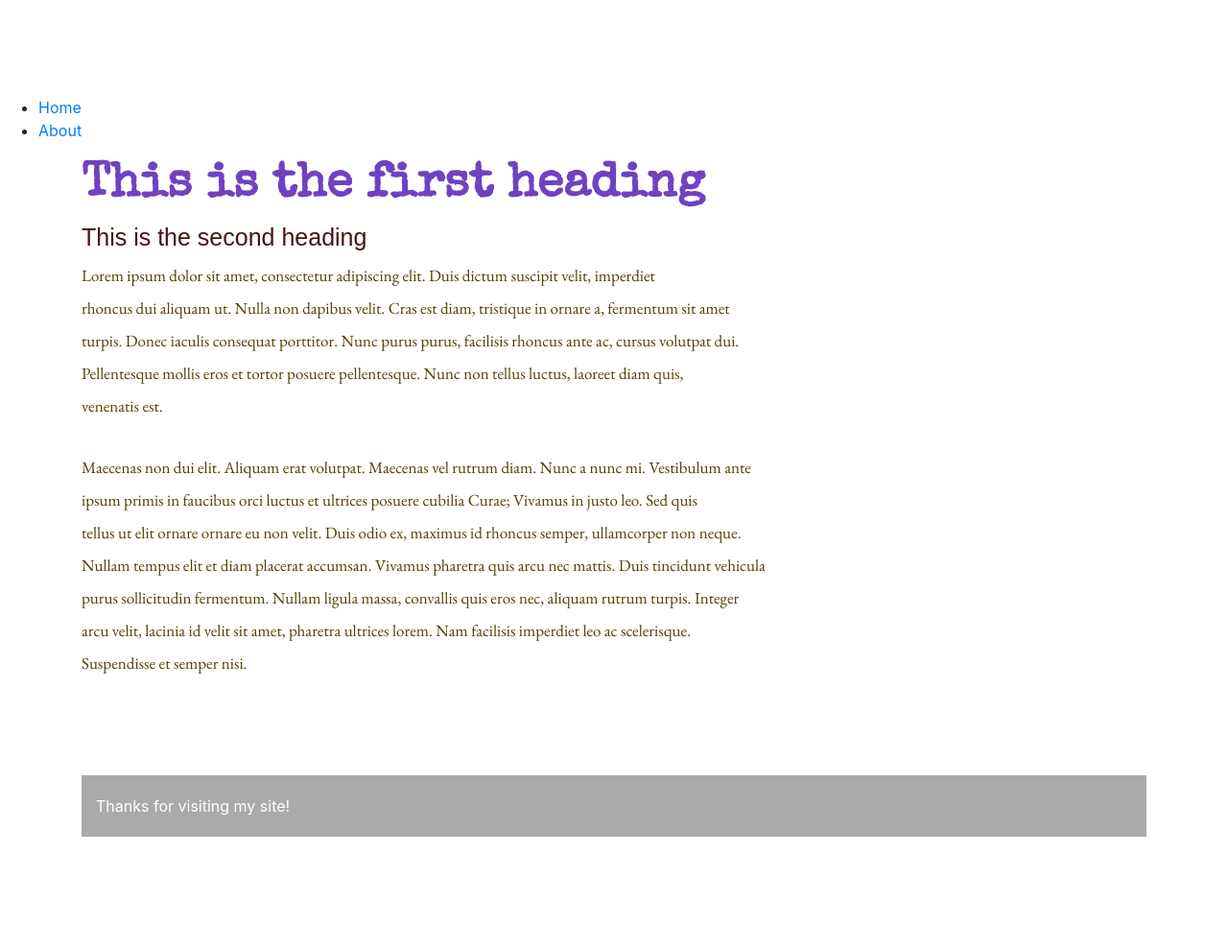
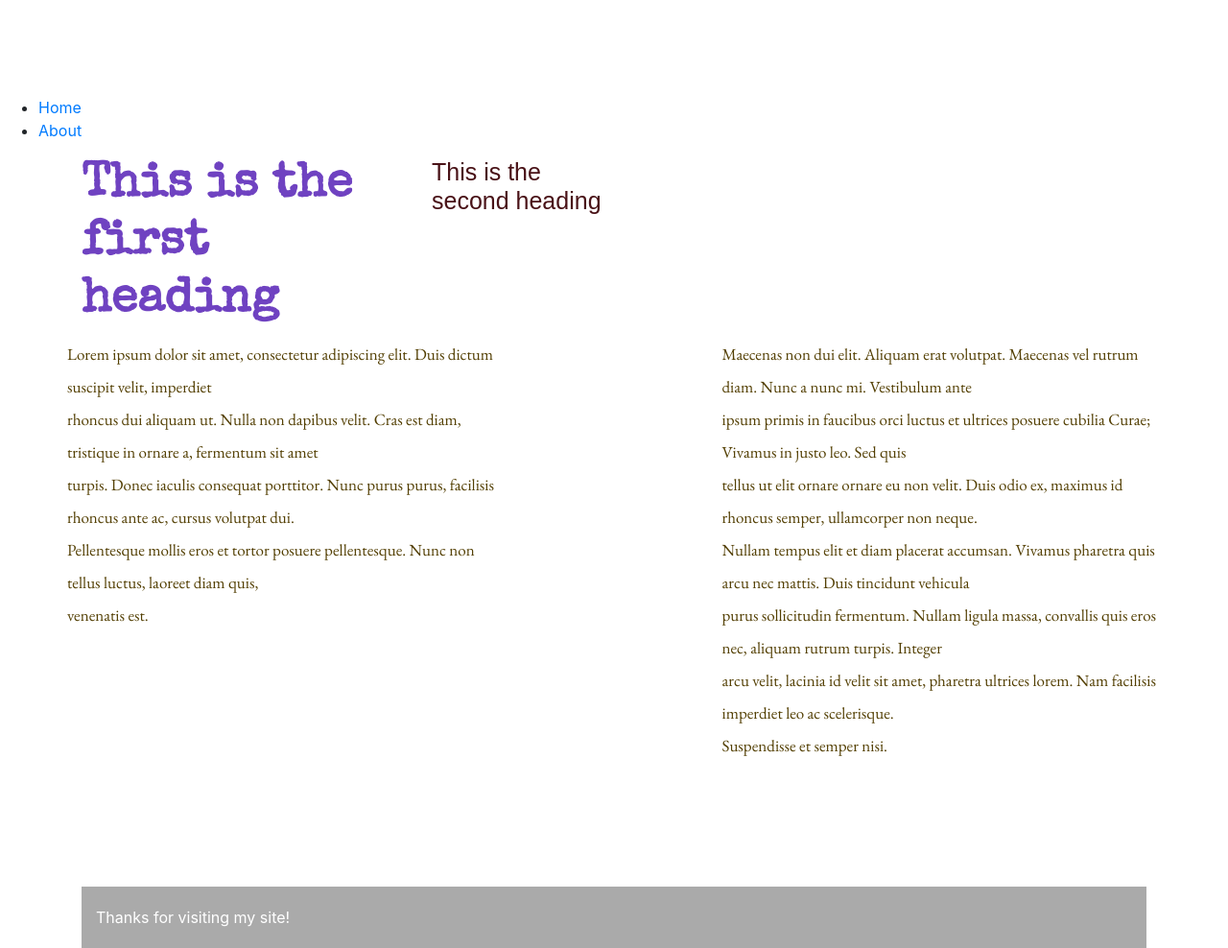
Before and after one commit to eethomas14/_cpst342f18hw2_, a PHP site: page / in a window 1280 px wide. Shown: the part 114-1102 px from the top of the page at 96% size. Before the commit the page ends 986 px from the top, so only its background shows below. Run offline with PHP 8.4, Linux system fonts and the light colour scheme; some libraries are stand-ins or nearby versions.

Commit message:
added h1, h2 and p column and row span and spacing.

```diff
--- a/Assignment1-2-rules.css
+++ b/Assignment1-2-rules.css
@@ -14,7 +14,6 @@ p{
 line-height: 2;
     color: #533f03;
     font-family: 'EB Garamond', serif;
-;
     font-size: 17px;
     margin-bottom: 30px;
 }
--- a/index.html
+++ b/index.html
@@ -67,14 +67,31 @@
 <main role="main" class="container">
 
     <div class="starter-template">
+        <div class="row">
+            <div class="col col-4">
                 <h1>This is the first heading</h1>
+            </div>
+
+        <div class="row">
+            <div class="col col-8">
                 <h2>This is the second heading</h2>
-        <p>Lorem ipsum dolor sit amet, consectetur adipiscing elit. Duis dictum suscipit velit, imperdiet <br>
+            </div>
+        </div>
+
+        <div class="row">
+            <div class="col col-5">
+                <p>
+                    Lorem ipsum dolor sit amet, consectetur adipiscing elit. Duis dictum suscipit velit, imperdiet <br>
                     rhoncus dui aliquam ut. Nulla non dapibus velit. Cras est diam, tristique in ornare a, fermentum sit amet <br>
                     turpis. Donec iaculis consequat porttitor. Nunc purus purus, facilisis rhoncus ante ac, cursus volutpat dui.<br>
                     Pellentesque mollis eros et tortor posuere pellentesque. Nunc non tellus luctus, laoreet diam quis,<br>
                     venenatis est.
                 <p/>
+        </div>
+
+            <div class="col col-2">
+        </div>
+            <div class="col col-5">
             <p>
                 Maecenas non dui elit. Aliquam erat volutpat. Maecenas vel rutrum diam. Nunc a nunc mi. Vestibulum ante <br>
                 ipsum primis in faucibus orci luctus et ultrices posuere cubilia Curae; Vivamus in justo leo. Sed quis <br>
@@ -84,12 +101,16 @@
                 arcu velit, lacinia id velit sit amet, pharetra ultrices lorem. Nam facilisis imperdiet leo ac scelerisque. <br>
                 Suspendisse et semper nisi.
             </p>
+            </div>
+        </div>
+        </div>
         <footer>
             <div class="container">
                 Thanks for visiting my site!
             </div><!-- .container -->
         </footer>
     </div>
+
 
 </main><!-- /.container -->
 
```
Lines whose indentation alone changed are shown as unchanged.
